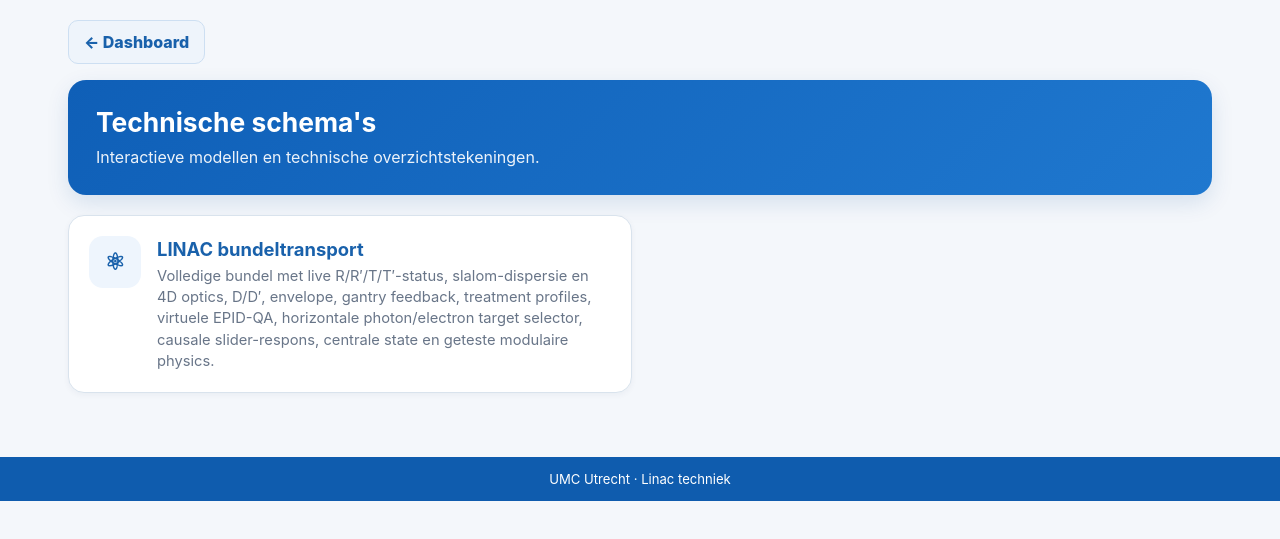
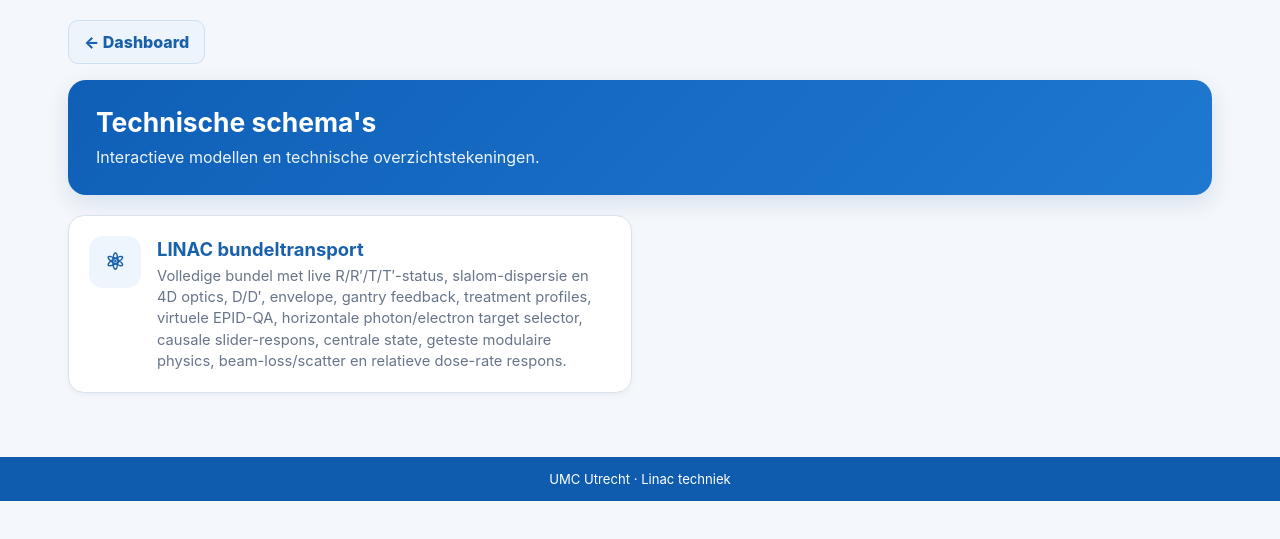
Before and after one commit to thomasgerritsen-code/lichtveld-qa, a plain HTML site: page all-diagrams.html in a window 1280 px wide. Shown: the part 171-710 px from the top of the page. Drawn offline with Linux system fonts and the light colour scheme.

Commit message:
Update diagrams entry for LINAC v12 radiation model

```diff
--- a/all-diagrams.html
+++ b/all-diagrams.html
@@ -1 +1 @@
-<!doctype html><html lang="nl"><head><meta charset="utf-8"><meta name="viewport" content="width=device-width,initial-scale=1"><meta name="theme-color" content="#1961ab"><title>All diagrams · Linac dashboard</title><link rel="stylesheet" href="dashboard.css?v=4"></head><body><header class="brandHeader"><div class="brandInner"><img src="umc-utrecht-banner.svg?v=1" alt="UMC Utrecht" class="brandLogo"><div class="brandText"><h1>All diagrams</h1><p>Linac techniek</p></div></div></header><main class="shell"><a class="backLink" href="index.html?v=27">← Dashboard</a><section class="hero"><h2>Technische schema's</h2><p>Interactieve modellen en technische overzichtstekeningen.</p></section><nav class="dashboardGrid" aria-label="Technische diagrammen"><a class="dashTile" href="linac-simulator/index.html?v=11"><span class="dashIcon">⚛</span><span><h3>LINAC bundeltransport</h3><p>Volledige bundel met live R/R′/T/T′-status, slalom-dispersie en 4D optics, D/D′, envelope, gantry feedback, treatment profiles, virtuele EPID-QA, horizontale photon/electron target selector, causale slider-respons, centrale state en geteste modulaire physics.</p></span></a></nav></main><footer class="footer">UMC Utrecht · Linac techniek</footer></body></html>
+<!doctype html><html lang="nl"><head><meta charset="utf-8"><meta name="viewport" content="width=device-width,initial-scale=1"><meta name="theme-color" content="#1961ab"><title>All diagrams · Linac dashboard</title><link rel="stylesheet" href="dashboard.css?v=4"></head><body><header class="brandHeader"><div class="brandInner"><img src="umc-utrecht-banner.svg?v=1" alt="UMC Utrecht" class="brandLogo"><div class="brandText"><h1>All diagrams</h1><p>Linac techniek</p></div></div></header><main class="shell"><a class="backLink" href="index.html?v=28">← Dashboard</a><section class="hero"><h2>Technische schema's</h2><p>Interactieve modellen en technische overzichtstekeningen.</p></section><nav class="dashboardGrid" aria-label="Technische diagrammen"><a class="dashTile" href="linac-simulator/index.html?v=12"><span class="dashIcon">⚛</span><span><h3>LINAC bundeltransport</h3><p>Volledige bundel met live R/R′/T/T′-status, slalom-dispersie en 4D optics, D/D′, envelope, gantry feedback, treatment profiles, virtuele EPID-QA, horizontale photon/electron target selector, causale slider-respons, centrale state, geteste modulaire physics, beam-loss/scatter en relatieve dose-rate respons.</p></span></a></nav></main><footer class="footer">UMC Utrecht · Linac techniek</footer></body></html>
```
